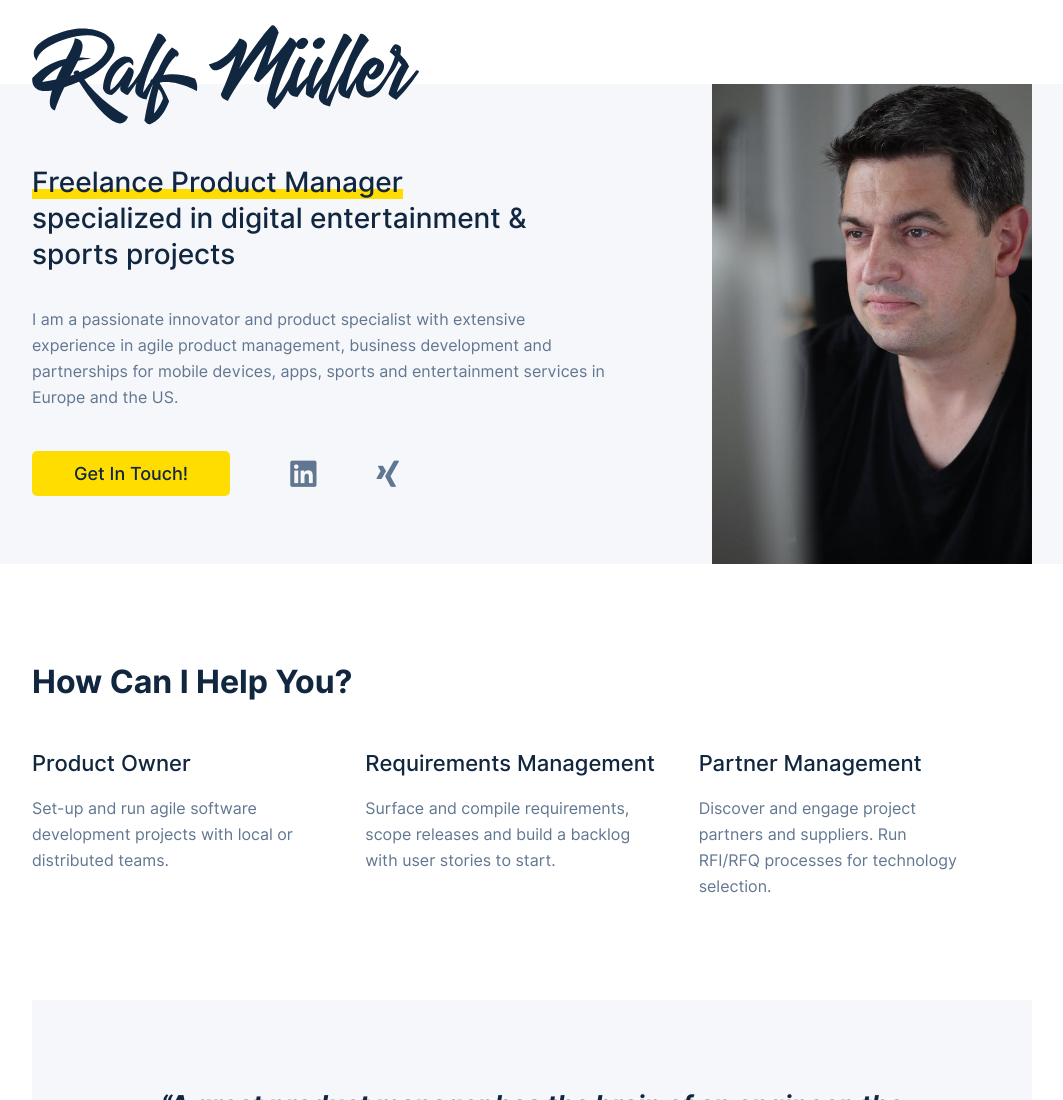
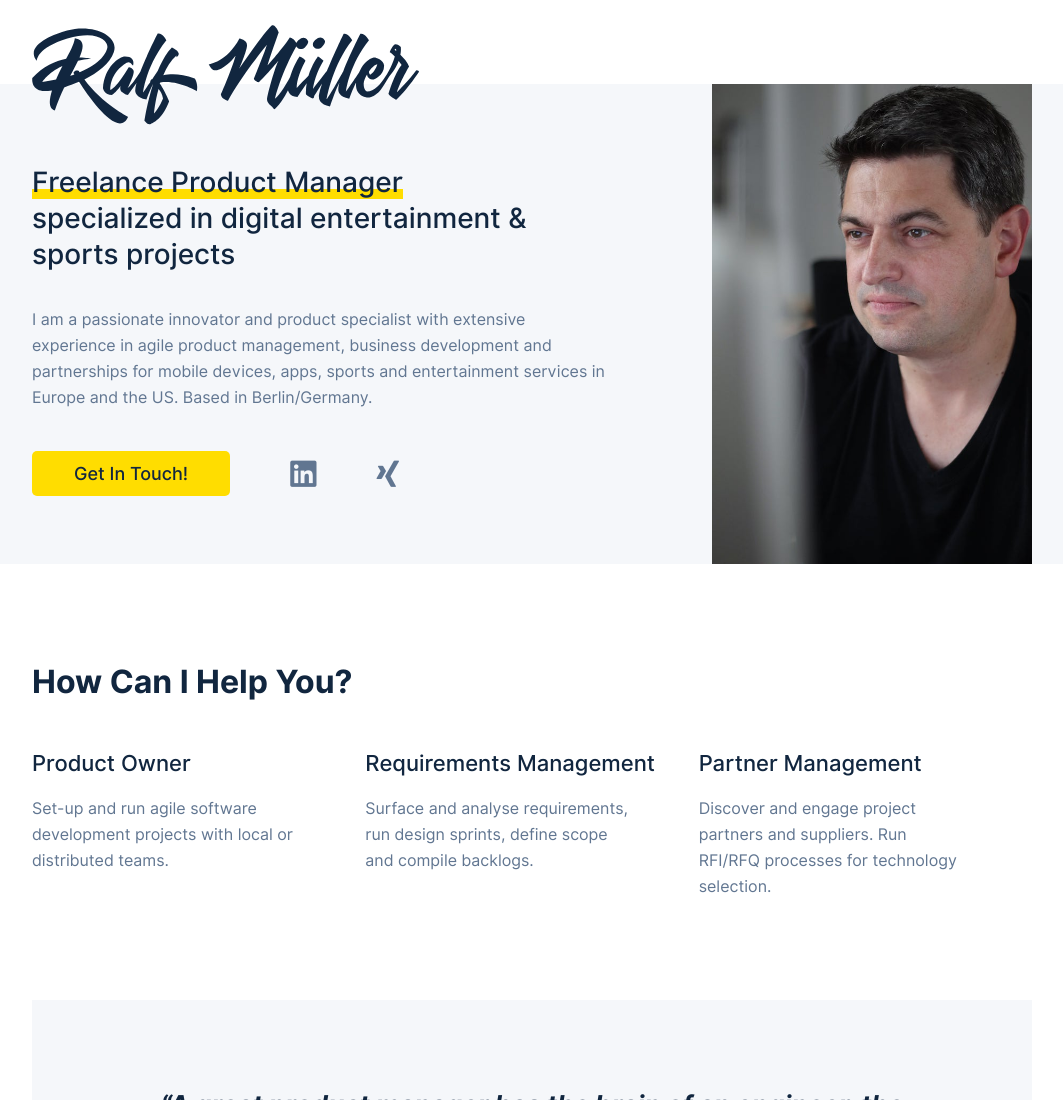
Before and after one commit to ralfmuell/homepage, a plain HTML site: page index.html in a window 1280 px wide. Shown: the top 1100 px of the page, without its empty margins (108-1171 px from the left). Drawn offline with Linux system fonts and the light colour scheme.

Commit message:
Update index.html
Updated services

```diff
--- a/index.html
+++ b/index.html
@@ -39,7 +39,7 @@
 			<div class="container">
 				<div class="about">
 					<h1><span>Freelance Product Manager</span><br> specialized in digital entertainment & sports projects</h1>
-					<p>I am a passionate innovator and product specialist with extensive experience in agile product management, business development and partnerships for mobile devices, apps, sports and entertainment services in Europe and the US.</p>
+					<p>I am a passionate innovator and product specialist with extensive experience in agile product management, business development and partnerships for mobile devices, apps, sports and entertainment services in Europe and the US. Based in Berlin/Germany.</p>
 					<div class="cta">
 						<a href="mailto:mail@ralfmueller.com" class="ctaButton">Get In Touch!</a>
 						<a target="_blank" href="https://www.linkedin.com/in/ralfmuell/"><i class="fab fa-linkedin"></i></a>
@@ -61,7 +61,7 @@
 					<p>Set-up and run agile software development projects with local or distributed teams.</p>
 				</div><div class="usp">
 					<h3>Requirements Management</h3>
-					<p>Surface and compile requirements, scope releases and build a backlog with user stories to start.</p>
+					<p>Surface and analyse requirements, run design sprints, define scope and compile backlogs.</p>
 				</div><div class="usp">
 					<h3>Partner Management</h3>
 					<p>Discover and engage project partners and suppliers. Run RFI/RFQ processes for technology selection.</p>
```
